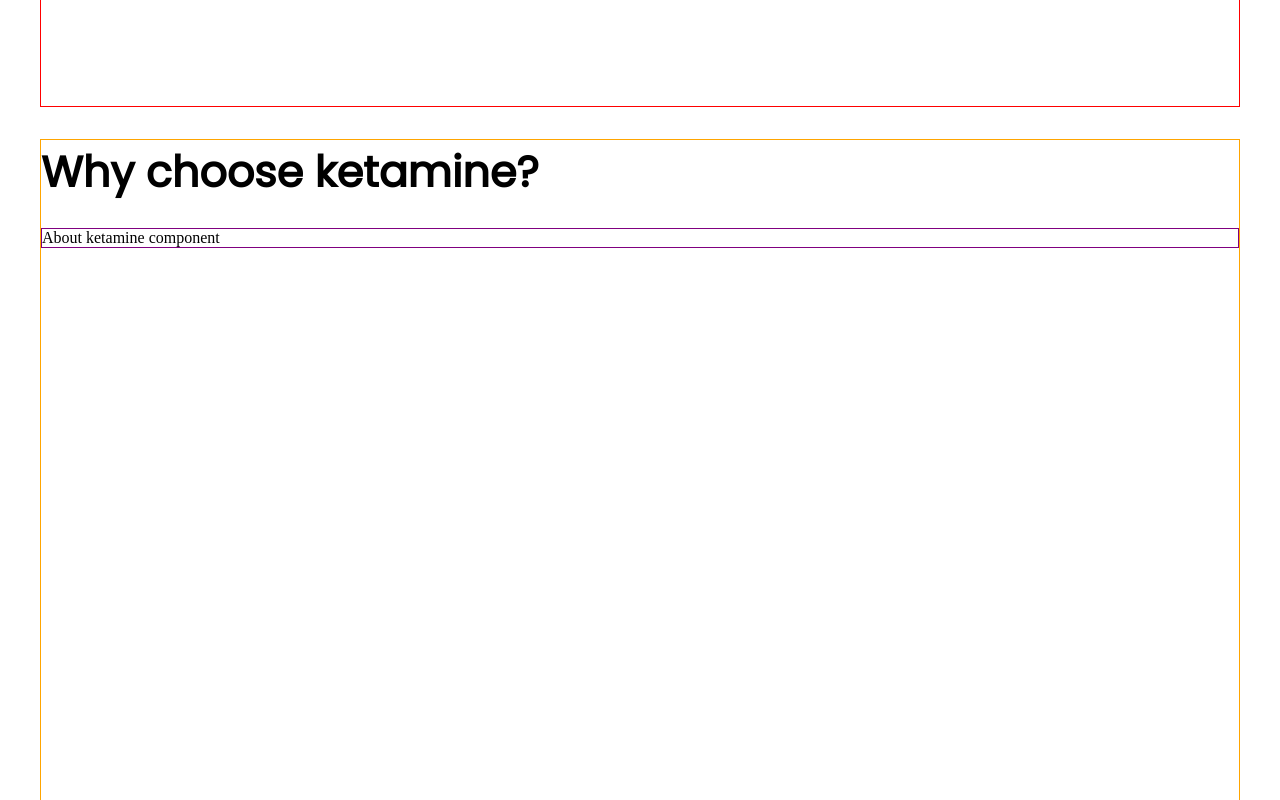
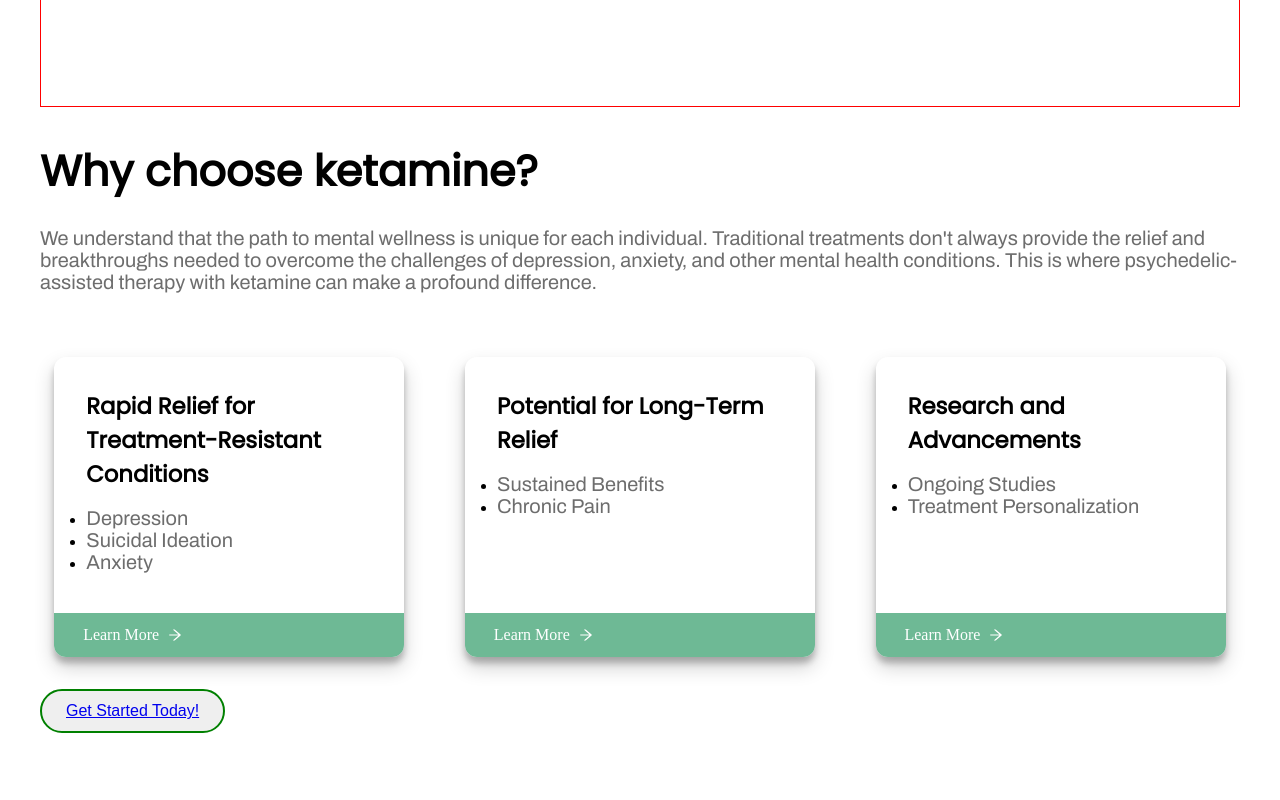
Before and after one commit to yumawayoffical/yuma-way, a React (Vite) app in the folder yuma-way/: page / in a window 1280 px wide. Shown: the part 2460-3260 px from the top of the page. Built offline with nearby package versions, Linux system fonts and the light colour scheme.

Commit message:
Created about-ketamine component and the about-ketamine-card. Also created json file to store about-ketamine data.

```diff
--- a/yuma-way/src/components/scroll-to-top/scroll-to-top.component.jsx
+++ b/yuma-way/src/components/scroll-to-top/scroll-to-top.component.jsx
@@ -6,7 +6,7 @@ const ScrollToTop = () => {
   useEffect(() => {
     window.scrollTo({ top: 0, left: 0, behavior: "smooth" });
   }, [pathname]);
-  return "";
+  return null;
 };
 
 export default ScrollToTop;
--- a/yuma-way/src/main.styles.jsx
+++ b/yuma-way/src/main.styles.jsx
@@ -40,10 +40,10 @@ const h2fontSizes = {
 };
 
 const h3fontSizes = {
-  small: parseInt(h2fontSizes.small) / 1.68 + "px",
-  medium: parseInt(h2fontSizes.medium) / 1.68 + "px",
+  small: parseInt(h2fontSizes.small) / 1.15 + "px",
+  medium: parseInt(h2fontSizes.medium) / 1.25 + "px",
   large: parseInt(h2fontSizes.large) / 1.68 + "px",
-  xLarge: parseInt(h2fontSizes.xLarge) / 1.68 + "px",
+  xLarge: parseInt(h2fontSizes.xLarge) / 1.85 + "px",
 };
 
 // Color palette
@@ -178,3 +178,11 @@ export const LINK_HOVER = css`
     width: 100%;
   }
 `;
+
+export const boxShadows = {
+  boxShadowLighter: "rgba(0, 0, 0, 0.1) 0px 10px 20px, rgba(0, 0, 0, 0.15) 0px 6px 6px",
+  boxShadowLight: "rgba(0, 0, 0, 0.15) 0px 10px 20px, rgba(0, 0, 0, 0.19) 0px 6px 6px",
+  boxShadowBase: "rgba(0, 0, 0, 0.19) 0px 10px 20px, rgba(0, 0, 0, 0.23) 0px 6px 6px",
+  boxShadowDark: "rgba(0, 0, 0, 0.23) 0px 10px 20px, rgba(0, 0, 0, 0.27) 0px 6px 6px",
+  boxShadowDarker: "rgba(0, 0, 0, 0.27) 0px 10px 20px, rgba(0, 0, 0, 0.31) 0px 6px 6px",
+};
--- /dev/null
+++ b/yuma-way/src/pages/home/components/about-ketamine-card/about-ketamine-card.component.jsx
@@ -0,0 +1,31 @@
+import React from "react";
+import { StyledAboutKetamineCard } from "./about-ketamine-card.styles";
+import { Link } from "react-router-dom";
+import { HeaderThreeText, MainText } from "../../../../main.styles";
+import { AiOutlineArrowRight } from "react-icons/ai";
+const AboutKetamineCard = ({ data }) => {
+  const { title, subtopics } = data;
+
+  return (
+    <StyledAboutKetamineCard>
+      <HeaderThreeText>{title}</HeaderThreeText>
+
+      <ul className="card-list">
+        {subtopics.map((subtopic, index) => {
+          return (
+            <li key={index}>
+              <MainText>{subtopic.title}</MainText>
+            </li>
+          );
+        })}
+      </ul>
+
+      <Link className="card-link-cta" to="/science-and-safety">
+        <p>Learn More</p>
+        <AiOutlineArrowRight />
+      </Link>
+    </StyledAboutKetamineCard>
+  );
+};
+
+export default AboutKetamineCard;
--- /dev/null
+++ b/yuma-way/src/pages/home/components/about-ketamine-card/about-ketamine-card.styles.jsx
@@ -0,0 +1,37 @@
+import styled from "styled-components";
+import { LINK_HOVER, boxShadows, device } from "../../../../main.styles";
+
+export const StyledAboutKetamineCard = styled.div`
+  height: 300px;
+  width: 350px;
+  border-radius: 12px;
+  padding: 2rem;
+  position: relative;
+  box-shadow: ${boxShadows.boxShadowBase};
+
+  margin-inline: auto;
+  @media ${device.tablet} {
+  }
+
+  & .card-list {
+    margin-block: 1rem;
+  }
+  & .card-link-cta {
+    text-decoration: none;
+    display: flex;
+    align-items: center;
+    gap: 0.5rem;
+    color: #fff;
+    padding: 0.8rem;
+    background-color: #6eb995;
+    position: absolute;
+    bottom: 0;
+    right: 0;
+    left: 0;
+    border-radius: 0 0 12px 12px;
+    p {
+      margin-left: 1rem;
+      ${LINK_HOVER}
+    }
+  }
+`;
--- a/yuma-way/src/pages/home/components/about-ketamine/about-ketamine.component.jsx
+++ b/yuma-way/src/pages/home/components/about-ketamine/about-ketamine.component.jsx
@@ -1,13 +1,29 @@
 import React from "react";
-import { StyledAboutKetamineContainer, StyledAboutKetamineSection } from "./about-ketamine.styles";
-import { HeaderTwoText } from "../../../../main.styles";
-
+import { StyledAboutKetamineCardContainer, StyledAboutKetamineSection } from "./about-ketamine.styles";
+import { HeaderTwoText, MainText, StyledSpacing } from "../../../../main.styles";
+import aboutKetamineData from "./about-ketamine.config.json";
+import AboutKetamineCard from "../about-ketamine-card/about-ketamine-card.component";
+import CustomButton, { BUTTON_TYPES_CLASSES } from "../../../../components/button/button.component";
+import { Link } from "react-router-dom";
 const AboutKetamine = () => {
   return (
     <StyledAboutKetamineSection id="about-ketamine-section">
       <HeaderTwoText>Why choose ketamine?</HeaderTwoText>
 
-      <StyledAboutKetamineContainer>About ketamine component</StyledAboutKetamineContainer>
+      <MainText>
+        We understand that the path to mental wellness is unique for each individual. Traditional treatments don't always provide the relief and
+        breakthroughs needed to overcome the challenges of depression, anxiety, and other mental health conditions. This is where psychedelic-assisted
+        therapy with ketamine can make a profound difference.
+      </MainText>
+      <StyledSpacing size={64} />
+      <StyledAboutKetamineCardContainer>
+        {aboutKetamineData.map((data, index) => {
+          return <AboutKetamineCard data={data} key={index} />;
+        })}
+      </StyledAboutKetamineCardContainer>
+      <CustomButton buttonType={BUTTON_TYPES_CLASSES.getStarted} style={{ marginTop: "2rem" }}>
+        <Link to="/get-started">Get Started Today!</Link>
+      </CustomButton>
     </StyledAboutKetamineSection>
   );
 };
--- /dev/null
+++ b/yuma-way/src/pages/home/components/about-ketamine/about-ketamine.config.json
@@ -0,0 +1,45 @@
+[
+  {
+    "title": "Rapid Relief for Treatment-Resistant Conditions",
+    "subtopics": [
+      {
+        "title": "Depression",
+        "text": "For individuals with severe depression who haven't responded to traditional treatments, ketamine offers rapid relief. In some cases, it can alleviate symptoms within hours or days, providing crucial relief during critical periods."
+      },
+      {
+        "title": "Suicidal Ideation",
+        "text": "Studies have shown that ketamine can rapidly reduce suicidal thoughts, making it a potential lifesaving intervention for individuals in acute distress."
+      },
+      {
+        "title": "Anxiety",
+        "text": "Ketamine may also provide relief for severe anxiety disorders, offering a faster onset of action than many traditional medications."
+      }
+    ]
+  },
+  {
+    "title": "Potential for Long-Term Relief",
+    "subtopics": [
+      {
+        "title": "Sustained Benefits",
+        "text": "While ketamine's effects might not always be permanent after a single treatment, a series of controlled treatments, when monitored by a physician, can provide extended relief and sometimes lead to long-term improvements, allowing patients to better engage in therapy and other forms of treatment."
+      },
+      {
+        "title": "Chronic Pain",
+        "text": "Ketamine has shown promise in managing chronic pain conditions, offering relief to patients who have not responded to other pain management strategies."
+      }
+    ]
+  },
+  {
+    "title": "Research and Advancements",
+    "subtopics": [
+      {
+        "title": "Ongoing Studies",
+        "text": "With medical professionals overseeing ketamine treatments, patients can potentially participate in clinical trials or research studies exploring the efficacy and safety of ketamine for specific mental health conditions."
+      },
+      {
+        "title": "Treatment Personalization",
+        "text": "Ongoing research aims to personalize ketamine treatments based on individual patient profiles, increasing the precision and effectiveness of the therapy."
+      }
+    ]
+  }
+]
--- a/yuma-way/src/pages/home/components/about-ketamine/about-ketamine.styles.jsx
+++ b/yuma-way/src/pages/home/components/about-ketamine/about-ketamine.styles.jsx
@@ -1,10 +1,17 @@
 import styled from "styled-components";
+import { device } from "../../../../main.styles";
 
 export const StyledAboutKetamineSection = styled.section`
-  border: 1px solid orange;
   min-height: 100vh;
 `;
 
-export const StyledAboutKetamineContainer = styled.div`
-  border: 1px solid purple;
+export const StyledAboutKetamineCardContainer = styled.div`
+  display: flex;
+  gap: 2rem;
+  flex-direction: column;
+  margin-top: 1.5rem;
+
+  @media ${device.laptop} {
+    flex-direction: row;
+  }
 `;
```
